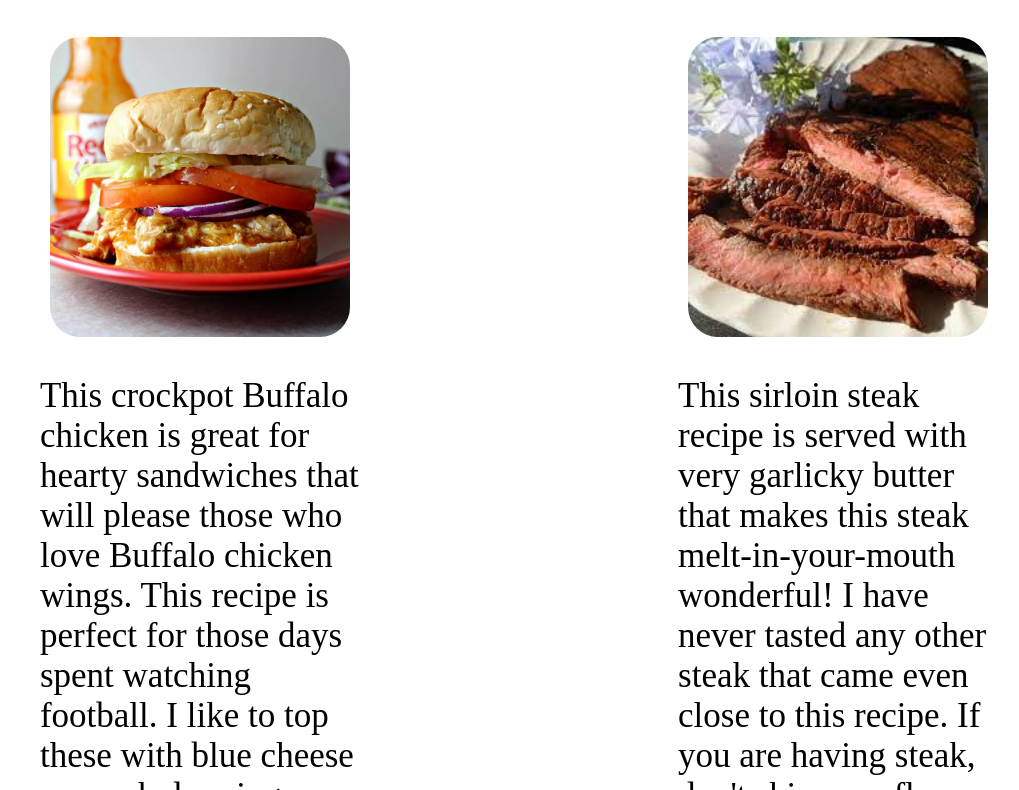
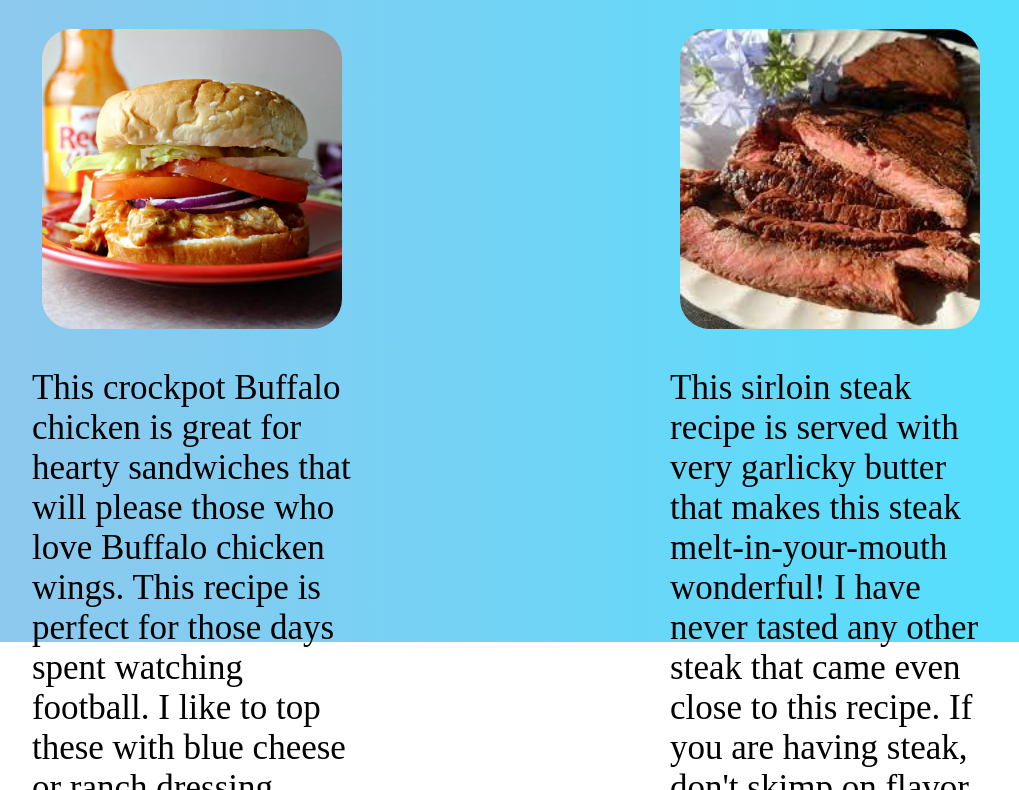
Before and after one commit to Justin4728/Odin-Project, a plain HTML site: page index.html in a window 1280 px wide. Shown: the part 158-948 px from the top of the page, without its empty margins (129-1148 px from the left). Drawn offline with Linux system fonts and the light colour scheme.

Commit message:
Added color background

```diff
--- a/styles.css
+++ b/styles.css
@@ -12,6 +12,7 @@
     display: flex;
     align-items: center;
     flex-direction: column;
+    background: linear-gradient(90deg, rgba(2,0,36,1) 0%, rgba(82, 160, 223, 0.61) 0%, rgba(0, 213, 255, 0.697) 100%);
 }
 .header {
     font-size: 75px;
@@ -40,3 +41,7 @@
     flex-direction: column;
     align-items: center;
 }
+html,body {
+    margin: 0;
+    padding: 0;
+}
```
